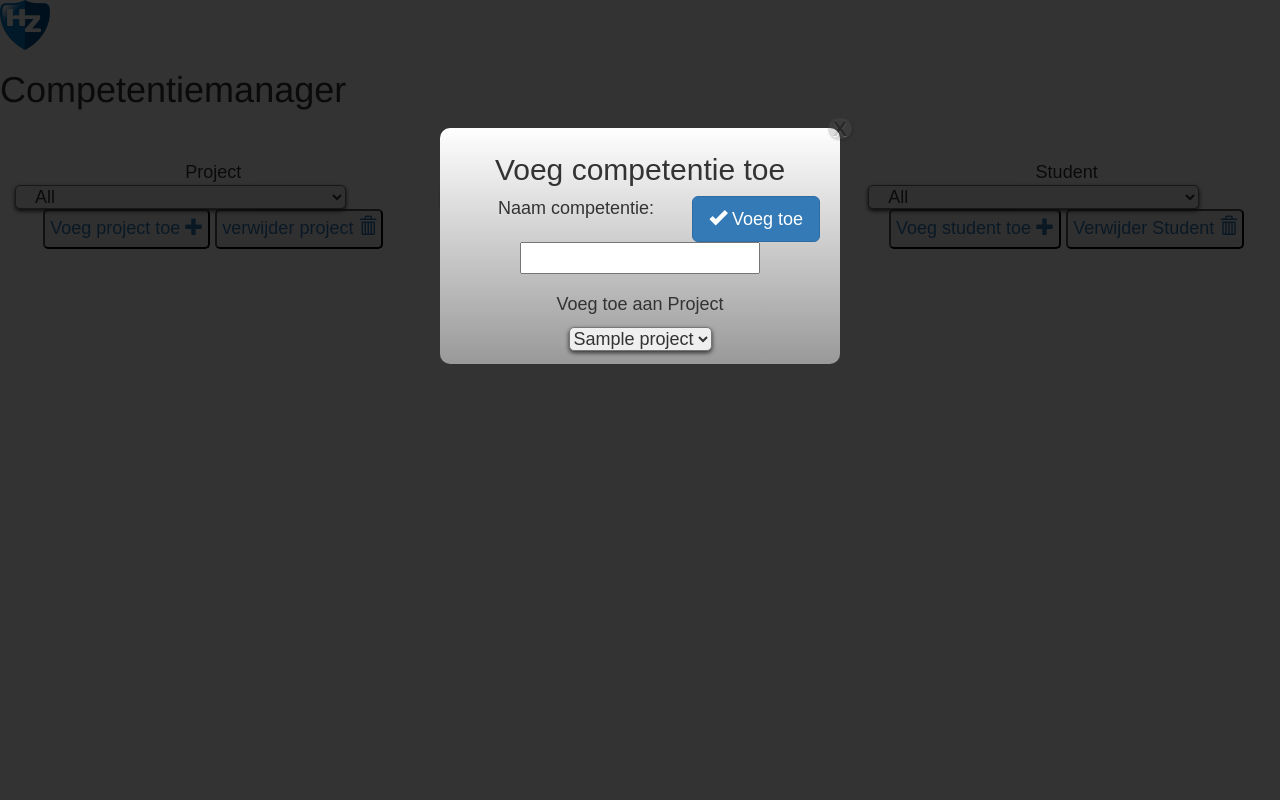
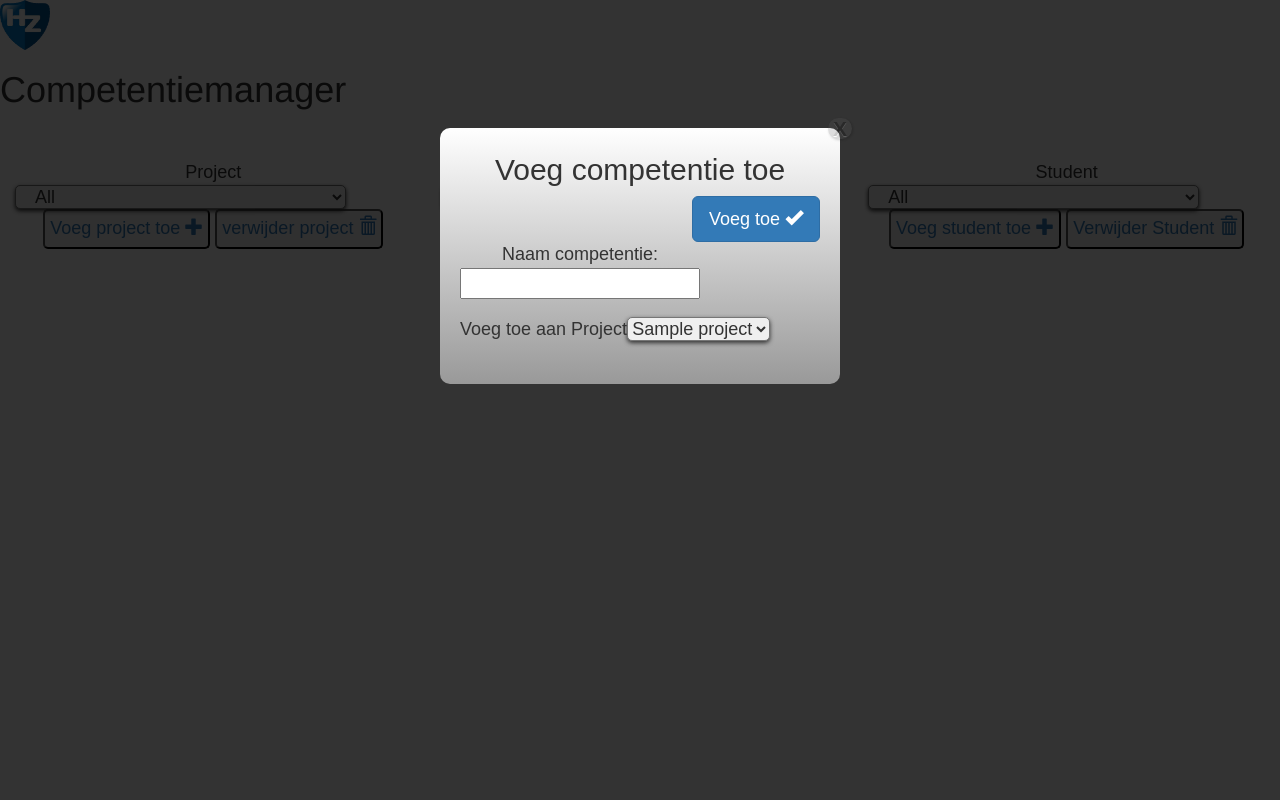
Before and after one commit to roel0064/4woensdag, a PHP site: page / in a window 1280 px wide, after a click on "Voeg competentie toe". Run offline with PHP 8.4, Linux system fonts and the light colour scheme; tables that the repository leaves empty or names only in its code hold one stand-in row (values such as "Sample post"); some libraries are stand-ins or nearby versions.

Commit message:
da comrad

```diff
--- a/Style.css
+++ b/Style.css
@@ -111,3 +111,7 @@ button{
 }
 
 .close:hover { background: #00d9ff; }
+
+.fix_model{
+    float: none;
+}
--- a/index.php
+++ b/index.php
@@ -91,15 +91,19 @@ foreach ($mergedData as $data) {
     <a href="#close" title="Close" class="close">X</a>
     <h2>Voeg project toe</h2>
     <button type="button" class="btn btn-primary btn-lg pull-right">
-          <span class="glyphicon glyphicon-ok"></span> Voeg toe
+          Voeg toe <span class="glyphicon glyphicon-ok"></span>
         </button>
-    <form>
+    <form class="pull-left">
     Projectnaam:<br>
-    <input type="text" name="Projectnaam"><br>
+    <input  type="text" name="Projectnaam"><br>
     Projectinformatie:<br>
     <input type="text" name="Projectinformatie">
   </form>
-
+ <br>
+ <br>
+ <br>
+ <br>
+ <br>
 </div>
 </div>
 
@@ -111,7 +115,7 @@ foreach ($mergedData as $data) {
     <a href="#close" title="Close" class="close">X</a>
     <h2>Verwijder Project</h2>
     <button type="button" class="btn btn-primary btn-lg pull-right">
-          <span class="glyphicon glyphicon-trash"></span> Delete
+          Delete <span class="glyphicon glyphicon-trash"></span>
         </button>
             <?php
             $query = $db->query("SELECT name FROM projects");
@@ -155,13 +159,14 @@ foreach ($mergedData as $data) {
     <a href="#close" title="Close" class="close">X</a>
     <h2>Voeg competentie toe</h2>
     <button type="button" class="btn btn-primary btn-lg pull-right">
-          <span class="glyphicon glyphicon-ok"></span> Voeg toe
+          Voeg toe <span class="glyphicon glyphicon-ok"></span>
         </button>
-    <form>
+    <form class="pull-left">
     Naam competentie:<br>
     <input type="text" name="Naam competentie"><br>
   </form>
-  <p>Voeg toe aan Project</p>
+  <p class="pull-left">Voeg toe aan Project</p>
+  <div class="pull-left">
   <?php
             $query = $db->query("SELECT name FROM projects");
             echo '<select name="Projecten">';
@@ -171,9 +176,16 @@ foreach ($mergedData as $data) {
             }
             echo '</select>';
             ?>
-
+            </div>
+<br>
+<br>
+<br>
+<br>
+<br>
+<br>
 </div>
 </div>
+
 
 <a href="#openModal4"><button>Verwijder competentie <span class="glyphicon glyphicon-trash"></span></button></a>
 
@@ -182,8 +194,12 @@ foreach ($mergedData as $data) {
     <a href="#close" title="Close" class="close">X</a>
     <h2>Verwijder competentie</h2>
     <button type="button" class="btn btn-primary btn-lg pull-right">
-          <span class="glyphicon glyphicon-trash"></span> Delete
+          Delete <span class="glyphicon glyphicon-trash"></span>
         </button>
+        <div class="pull-center">
+            <br>
+            <br>
+            <br>
             <?php
             $query = $db->query("SELECT name FROM competencies");
             echo '<select name="Competenties">';
@@ -193,6 +209,7 @@ foreach ($mergedData as $data) {
             }
             echo '</select>';
             ?>
+            </div>
             <br>
             <br>
 
@@ -228,7 +245,7 @@ foreach ($mergedData as $data) {
     <a href="#close" title="Close" class="close">X</a>
     <h2>Voeg student toe</h2>
     <button type="button" class="btn btn-primary btn-lg pull-right">
-          <span class="glyphicon glyphicon-ok"></span> Voeg toe
+          Voeg toe <span class="glyphicon glyphicon-ok"></span>
         </button>
     <form>
     Naam Student:<br>
@@ -244,7 +261,7 @@ foreach ($mergedData as $data) {
     <a href="#close" title="Close" class="close">X</a>
     <h2>Verwijder Student</h2>
     <button type="button" class="btn btn-primary btn-lg pull-right">
-          <span class="glyphicon glyphicon-trash" ></span> Delete
+          Delete <span class="glyphicon glyphicon-trash" ></span>
         </button>
             <?php
             $query = $db->query("SELECT name FROM students");
```
